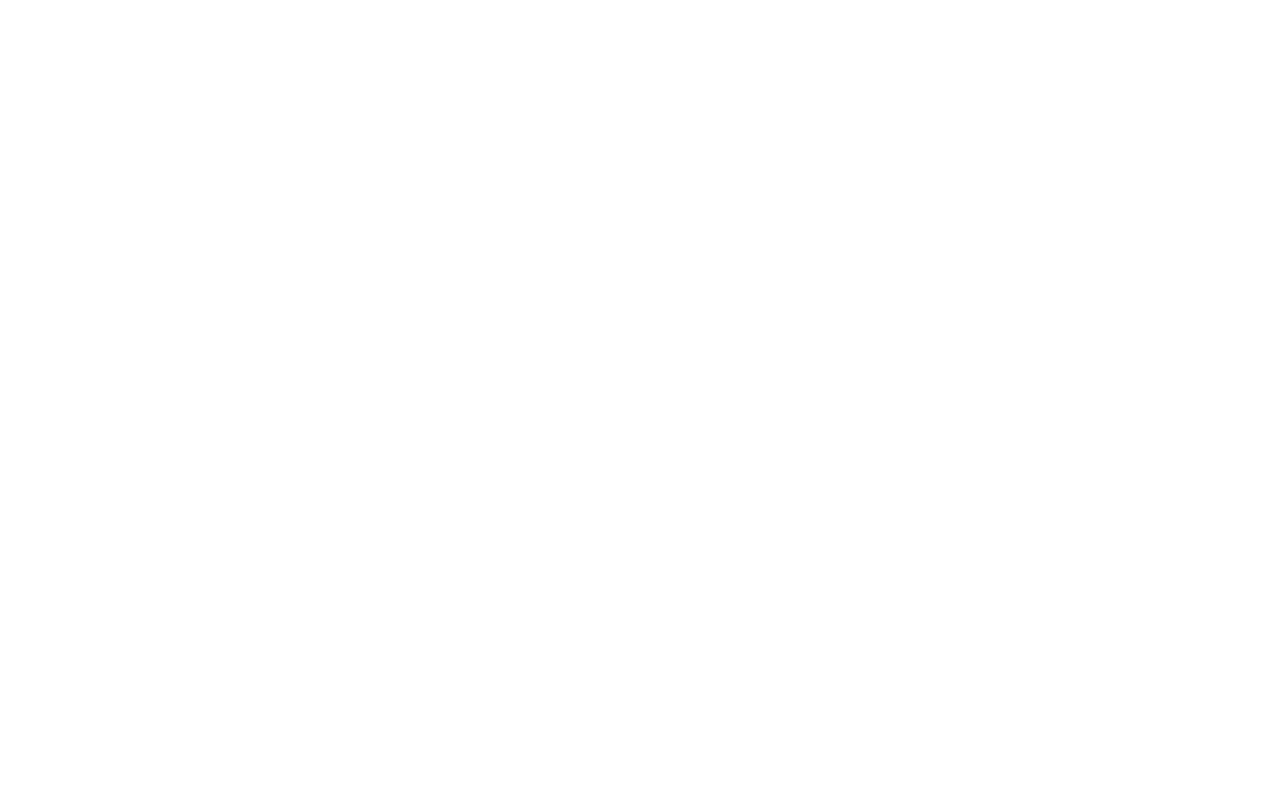
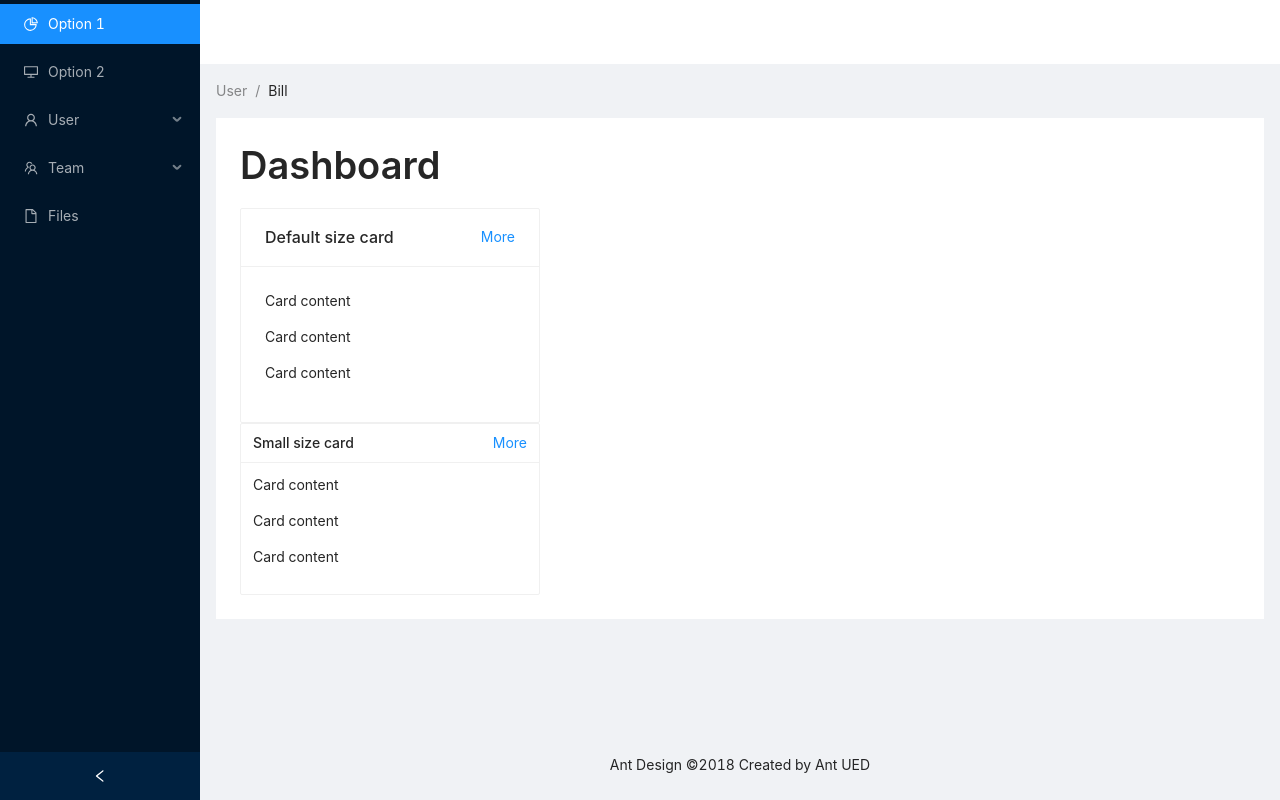
Before and after one commit to NidhiShettigar/reactbrushup-project, a React (Create React App) app in the folder antd-demo/: page / in a window 1280 px wide. Built offline with nearby package versions, Linux system fonts and the light colour scheme.

Commit message:
created dashboard

```diff
--- a/antd-demo/src/App.css
+++ b/antd-demo/src/App.css
@@ -1 +1,18 @@
 @import '~antd/dist/antd.css';
+
+ #components-layout-demo-top-side .logo {
+    float: left;
+    width: 120px;
+    height: 31px;
+    margin: 16px 24px 16px 0;
+    background: rgba(255, 255, 255, 0.3);
+  }
+
+  .ant-row-rtl #components-layout-demo-top-side .logo {
+    float: right;
+    margin: 16px 0 16px 24px;
+  }
+
+  .site-layout-background {
+    background: #fff;
+  }
--- a/antd-demo/src/App.js
+++ b/antd-demo/src/App.js
@@ -1,13 +1,206 @@
-import React from 'react';
+// import React from 'react';
+// import './App.css';
+// import { FileOutlined, PieChartOutlined, UserOutlined } from '@ant-design/icons';
+// import { Breadcrumb, Layout, Menu, Row, Col, Card, Typography } from 'antd';
+// import { useState } from 'react';
+
+// let { Title } = Typography;
+
+// const { Header, Content, Footer, Sider } = Layout;
+// const { SubMenu } = Menu;
+
+// const App = () => {
+//   const [collapsed, setCollapsed] = useState(false);
+
+//   return (
+//     <Layout
+//       style={{
+//         minHeight: '100vh',
+//       }}
+//     >
+//       <Sider collapsible collapsed={collapsed} onCollapse={() => setCollapsed(!collapsed)}>
+//         <div className="logo" />
+//         <Menu theme="dark" defaultSelectedKeys={['1']} mode="inline"  />
+//       </Sider>
+//       <Layout className="site-layout">
+//         <Header
+//           className="site-layout-background"
+//           style={{
+//             padding: 0,
+//           }}
+//         />
+//         <Content
+//           style={{
+//             margin: '0 16px',
+//           }}
+//         >
+//           <Breadcrumb
+//             style={{
+//               margin: '16px 0',
+//             }}
+//           >
+//             <Breadcrumb.Item>User</Breadcrumb.Item>
+//             <Breadcrumb.Item>Bill</Breadcrumb.Item>
+//           </Breadcrumb>
+//           <div
+//             className="site-layout-background"
+//             style={{
+//               padding: 24,
+//               minHeight: 360,
+//             }}
+//           >
+//           <Title>Dashboard</Title>
+//             <Row>
+//               <Col>
+//                 <Card
+//                   title="Default size card"
+//                   extra={<a href="#">More</a>}
+//                   style={{
+//                     width: 300,
+//                   }}
+//                 >
+//                   <p>Card content</p>
+//                   <p>Card content</p>
+//                   <p>Card content</p>
+//                 </Card>
+//                 <Card
+//                   size="small"
+//                   title="Small size card"
+//                   extra={<a href="#">More</a>}
+//                   style={{
+//                     width: 300,
+//                   }}
+//                 >
+//                   <p>Card content</p>
+//                   <p>Card content</p>
+//                   <p>Card content</p>
+//                 </Card>
+//               </Col>
+//             </Row>
+
+//           </div>
+//         </Content>
+//         <Footer
+//           style={{
+//             textAlign: 'center',
+//           }}
+//         >
+//           Ant Design ©2018 Created by Ant UED
+//         </Footer>
+//       </Layout>
+//     </Layout>
+//   );
+// };
+
+// export default App;
 import './App.css';
-import { FileOutlined, PieChartOutlined, UserOutlined } from '@ant-design/icons';
-import { Breadcrumb, Layout, Menu } from 'antd';
+import { FileOutlined, PieChartOutlined, UserOutlined, DesktopOutlined, TeamOutlined } from '@ant-design/icons';
+import { Breadcrumb, Layout, Menu, Row, Card, Col, Typography } from 'antd';
 import { useState } from 'react';
+
+let { Title } = Typography;
+
 const { Header, Content, Footer, Sider } = Layout;
-//11:37
-const App = () => (
-  <div>
-  </div>
-);
+
+function getItem(label, key, icon, children) {
+  return {
+    key,
+    icon,
+    children,
+    label,
+  };
+}
+
+const items = [
+  getItem('Option 1', '1', <PieChartOutlined />),
+  getItem('Option 2', '2', <DesktopOutlined />),
+  getItem('User', 'sub1', <UserOutlined />, [
+    getItem('Tom', '3'),
+    getItem('Bill', '4'),
+    getItem('Alex', '5'),
+  ]),
+  getItem('Team', 'sub2', <TeamOutlined />, [getItem('Team 1', '6'), getItem('Team 2', '8')]),
+  getItem('Files', '9', <FileOutlined />),
+];
+
+const App = () => {
+  const [collapsed, setCollapsed] = useState(false);
+  return (
+    <Layout
+      style={{
+        minHeight: '100vh',
+      }}
+    >
+      <Sider collapsible collapsed={collapsed} onCollapse={(value) => setCollapsed(value)}>
+        <div className="logo" />
+        <Menu theme="dark" defaultSelectedKeys={['1']} mode="inline" items={items} />
+      </Sider>
+      <Layout className="site-layout">
+        <Header
+          className="site-layout-background"
+          style={{
+            padding: 0,
+          }}
+        />
+        <Content
+          style={{
+            margin: '0 16px',
+          }}
+        >
+          <Breadcrumb
+            style={{
+              margin: '16px 0',
+            }}
+          >
+            <Breadcrumb.Item>User</Breadcrumb.Item>
+            <Breadcrumb.Item>Bill</Breadcrumb.Item>
+          </Breadcrumb>
+          <div
+            className="site-layout-background"
+            style={{
+              padding: 24,
+              minHeight: 360,
+            }}
+          >
+            <Title>Dashboard</Title>
+             <Row>
+               <Col>
+                 <Card
+                  title="Default size card"
+                  extra={<a href="#">More</a>}
+                  style={{
+                     width: 300,
+                   }}
+                >
+                  <p>Card content</p>
+                   <p>Card content</p>                   <p>Card content</p>
+                 </Card>
+                 <Card
+                  size="small"
+                   title="Small size card"
+                extra={<a href="#">More</a>}
+                  style={{
+                    width: 300,
+                   }}
+                 >
+                  <p>Card content</p>
+                  <p>Card content</p>
+                  <p>Card content</p>
+                 </Card>
+               </Col>
+             </Row>
+          </div>
+        </Content>
+        <Footer
+          style={{
+            textAlign: 'center',
+          }}
+        >
+          Ant Design ©2018 Created by Ant UED
+        </Footer>
+      </Layout>
+    </Layout>
+  );
+};
 
 export default App;
```
